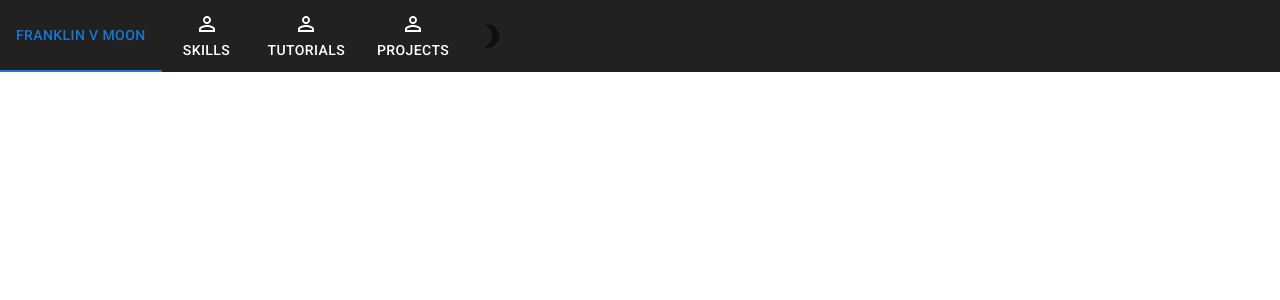
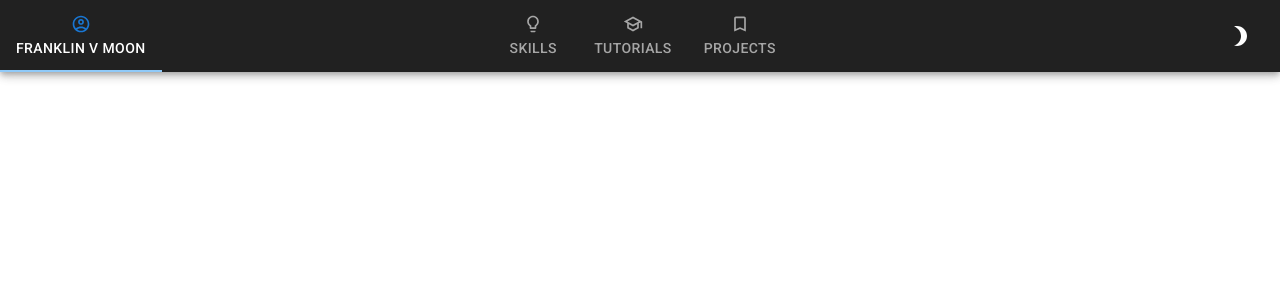
Before and after one commit to OperationFman/portfolio, a Next.js app: page / in a window 1280 px wide. Shown: the top 300 px of the page. Built offline with nearby package versions, Linux system fonts and the light colour scheme.

Commit message:
Complete NavBar style

```diff
--- a/components/navigation/Navbar.tsx
+++ b/components/navigation/Navbar.tsx
@@ -1,37 +1,110 @@
-import { Button, IconButton, Tab, Tabs } from "@mui/material";
-import Link from "next/link";
+import AccountCircleOutlinedIcon from "@mui/icons-material/AccountCircleOutlined";
+import BookmarkBorderOutlinedIcon from "@mui/icons-material/BookmarkBorderOutlined";
+import Brightness3Icon from "@mui/icons-material/Brightness3";
+import Brightness6Icon from "@mui/icons-material/Brightness6";
+import LightbulbOutlinedIcon from "@mui/icons-material/LightbulbOutlined";
+import SchoolOutlinedIcon from "@mui/icons-material/SchoolOutlined";
+import { IconButton, Tab, Tabs, Tooltip } from "@mui/material";
+import Zoom from "@mui/material/Zoom";
 import React, { useState } from "react";
-import PersonOutlineIcon from "@mui/icons-material/PersonOutline";
-import Brightness6Icon from "@mui/icons-material/Brightness6";
-import Brightness3Icon from "@mui/icons-material/Brightness3";
+import useDeviceDetect from "../../utils/useDeviceDetect";
+import {
+  container,
+  mobileHome,
+  desktopHome,
+  onHover,
+  darkModeIcon,
+} from "./NavbarStyles";
 
 export const Navbar = (props: any) => {
   const { darkMode, setDarkMode } = props;
+  const { isMobile } = useDeviceDetect();
   const [tab, setTab] = useState(0);
 
   const handleChange = (event: React.SyntheticEvent, newTab: number) => {
     setTab(newTab);
   };
 
+  const setIndicator: string[] = ["#90caf9", "#66bb6a", "#ce93d8", "#f44336"];
+
   return (
     <nav>
       <Tabs
         value={tab}
         onChange={handleChange}
-        aria-label="icon label tabs example"
-        sx={{ backgroundColor: "grey.900" }}
+        scrollButtons={false}
+        TabIndicatorProps={{ style: { background: setIndicator[tab] } }}
+        textColor="inherit"
+        variant={isMobile ? "fullWidth" : "standard"}
+        centered
+        sx={container(isMobile)}
       >
-        <Tab label="FRANKLIN V MOON" />
-        <Tab icon={<PersonOutlineIcon />} label="SKILLS" />
-        <Tab icon={<PersonOutlineIcon />} label="TUTORIALS" />
-        <Tab icon={<PersonOutlineIcon />} label="PROJECTS" />
+        {isMobile ? (
+          <Tab
+            label={"FVM"}
+            icon={
+              <AccountCircleOutlinedIcon
+                fontSize="small"
+                color={tab === 0 ? "primary" : "inherit"}
+              />
+            }
+            sx={mobileHome()}
+          />
+        ) : (
+          <Tab
+            label={"FRANKLIN V MOON"}
+            icon={
+              <AccountCircleOutlinedIcon
+                fontSize="small"
+                color={tab === 0 ? "primary" : "inherit"}
+              />
+            }
+            sx={desktopHome()}
+          />
+        )}
 
-        <IconButton size="large" onClick={() => setDarkMode(!darkMode)}>
-          {darkMode ? (
-            <Brightness6Icon fontSize="inherit" />
-          ) : (
-            <Brightness3Icon fontSize="inherit" />
-          )}
+        <Tab
+          label="SKILLS"
+          icon={
+            <LightbulbOutlinedIcon
+              fontSize="small"
+              color={tab === 1 ? "success" : "inherit"}
+            />
+          }
+          sx={onHover()}
+        />
+        <Tab
+          label="TUTORIALS"
+          icon={
+            <SchoolOutlinedIcon
+              fontSize="small"
+              color={tab === 2 ? "secondary" : "inherit"}
+            />
+          }
+          sx={onHover()}
+        />
+        <Tab
+          label="PROJECTS"
+          icon={
+            <BookmarkBorderOutlinedIcon
+              fontSize="small"
+              color={tab === 3 ? "error" : "inherit"}
+            />
+          }
+          sx={onHover()}
+        />
+        <IconButton
+          onClick={() => setDarkMode(!darkMode)}
+          disableRipple
+          sx={darkModeIcon(isMobile)}
+        >
+          <Tooltip TransitionComponent={Zoom} title="Dark Mode">
+            {darkMode ? (
+              <Brightness6Icon sx={{ color: "#9c9c9c" }} />
+            ) : (
+              <Brightness3Icon sx={{ color: "#fff" }} />
+            )}
+          </Tooltip>
         </IconButton>
       </Tabs>
     </nav>
--- a/components/navigation/NavbarStyle.ts
+++ /dev/null
@@ -1,20 +0,0 @@
-export const navBarGlobal = {
-  MuiTab: {
-    styleOverrides: {
-      root: {
-        color: "#fff",
-      },
-    },
-  },
-  Brightness6Icon: {
-    styleOverrides: {
-      root: {
-        color: "#fff",
-      },
-    },
-  },
-};
-
-export const navBarLight = {};
-
-export const navBarDark = {};
--- /dev/null
+++ b/components/navigation/NavbarStyles.tsx
@@ -0,0 +1,59 @@
+import { SxProps, Theme } from "@mui/material";
+
+export const navBarGlobal = {
+  MuiTab: {
+    styleOverrides: {
+      root: {
+        color: "#fff",
+      },
+    },
+  },
+};
+
+export const container = (isMobile: boolean): SxProps<Theme> => {
+  return {
+    backgroundColor: "#212121",
+    boxShadow: 5,
+    paddingRight: isMobile ? "65px" : "0px",
+  };
+};
+
+export const mobileHome = (): SxProps<Theme> => {
+  return {
+    minWidth: "30px",
+    paddingLeft: "20px",
+    marginRight: "10px",
+  };
+};
+
+export const desktopHome = (): SxProps<Theme> => {
+  return {
+    display: "flex",
+    alignSelf: "center",
+    justifyContent: "left",
+    position: "fixed",
+    left: 0,
+    top: "5px",
+  };
+};
+
+export const darkModeIcon = (isMobile: boolean): SxProps<Theme> => {
+  return {
+    display: "flex",
+    justifyContent: "right",
+    alignSelf: "center",
+    position: "fixed",
+    right: isMobile ? "10px" : "20px",
+    "&:hover": {
+      backgroundColor: "#242424",
+    },
+  };
+};
+
+export const onHover = (): SxProps<Theme> => {
+  return {
+    "&:hover": {
+      backgroundColor: "#242424",
+    },
+  };
+};
--- a/themes/darkMode.ts
+++ b/themes/darkMode.ts
@@ -1,4 +1,4 @@
-import { navBarGlobal } from "./../components/navigation/NavbarStyle";
+import { navBarGlobal } from "../components/navigation/NavbarStyles";
 import { createTheme } from "@mui/material/styles";
 
 export const darkTheme = createTheme({
--- a/themes/lightMode.ts
+++ b/themes/lightMode.ts
@@ -1,5 +1,5 @@
 import { createTheme } from "@mui/material/styles";
-import { navBarGlobal } from "../components/navigation/NavbarStyle";
+import { navBarGlobal } from "../components/navigation/NavbarStyles";
 
 export const lightTheme = createTheme({
   palette: {
```
